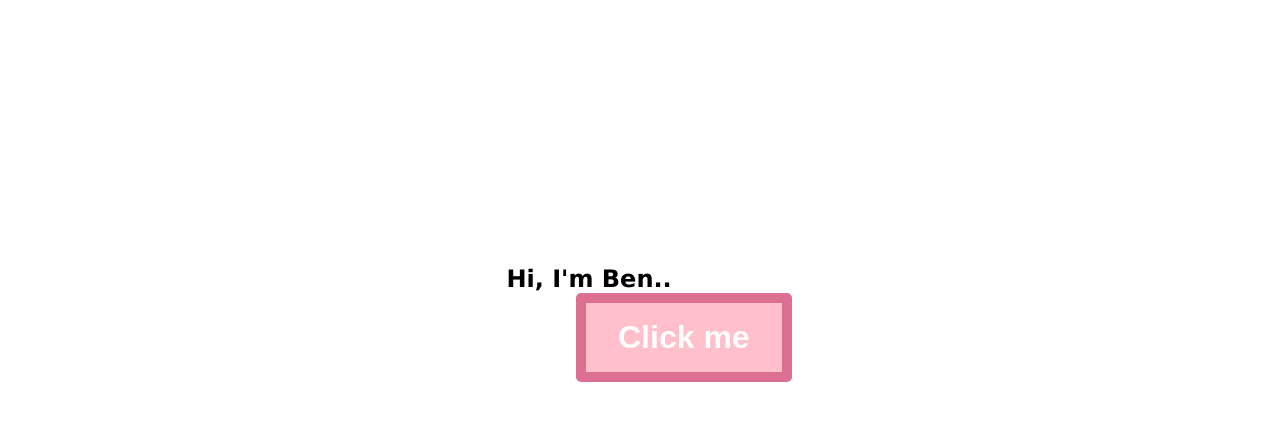
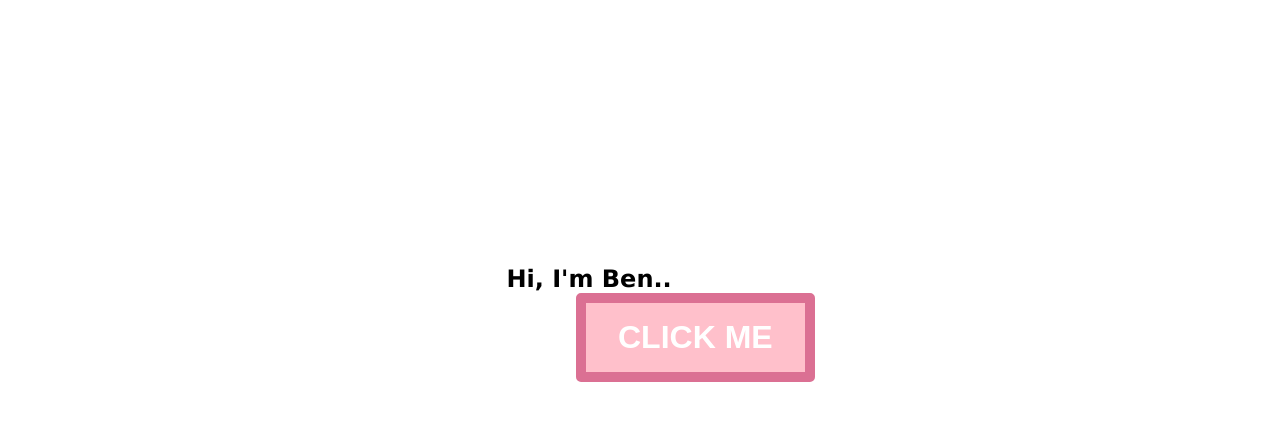
Before and after one commit to B3nchi/Personal-Projects, a plain HTML site: page Amazing project/index.html in a window 1280 px wide. Shown: the part 75-496 px from the top of the page. Drawn offline with Linux system fonts and the light colour scheme.

Commit message:
Update index.html

```diff
--- a/Amazing project/index.html
+++ b/Amazing project/index.html
@@ -8,7 +8,7 @@
     </head>
     <body>
         <section>
-            <button class = "btn">Click me</button>
+            <button class = "btn">CLICK ME</button>
             <h1 class="heading-1">Hi, I'm Ben..</h1>
             <script src="script.js"></script>
         </section>
```
